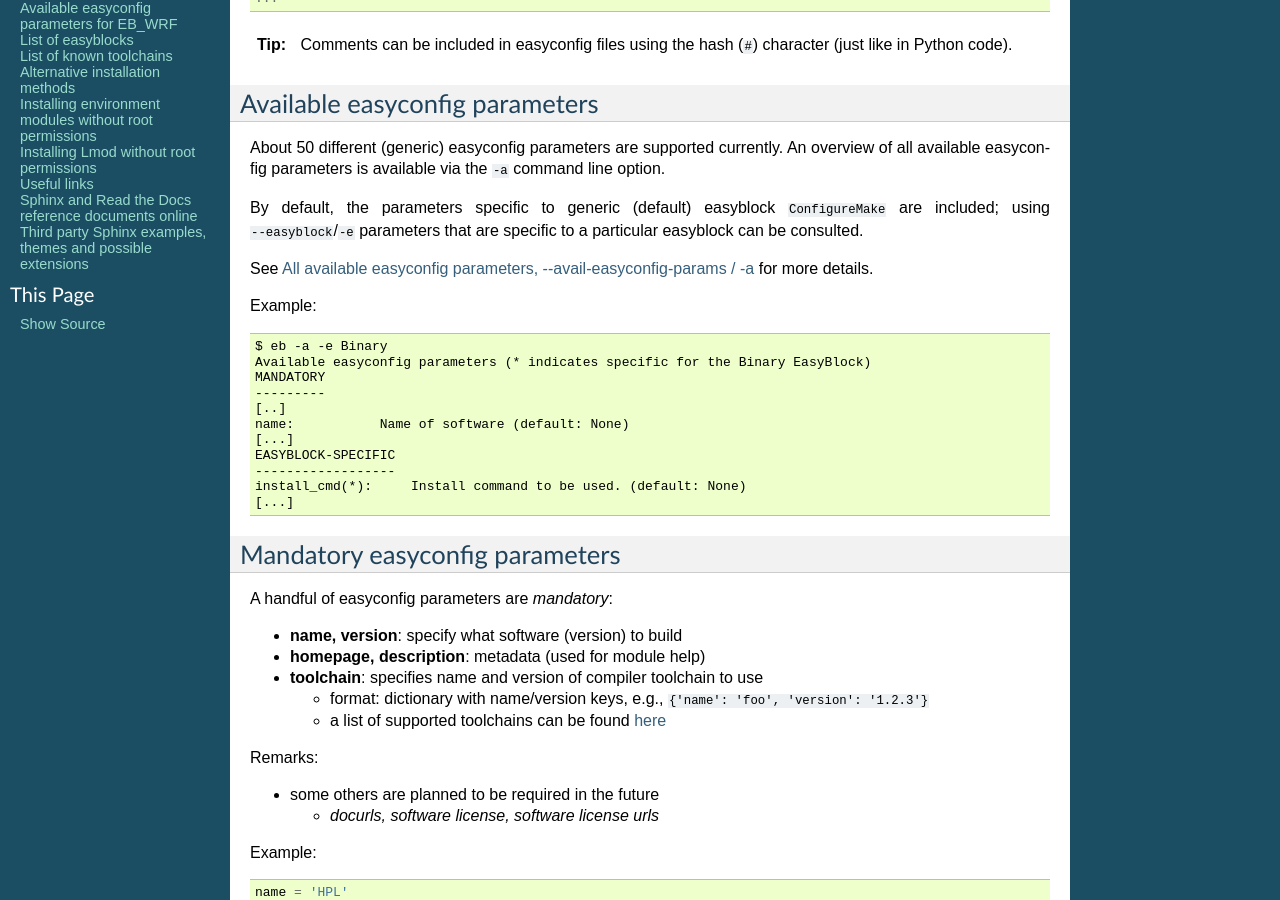
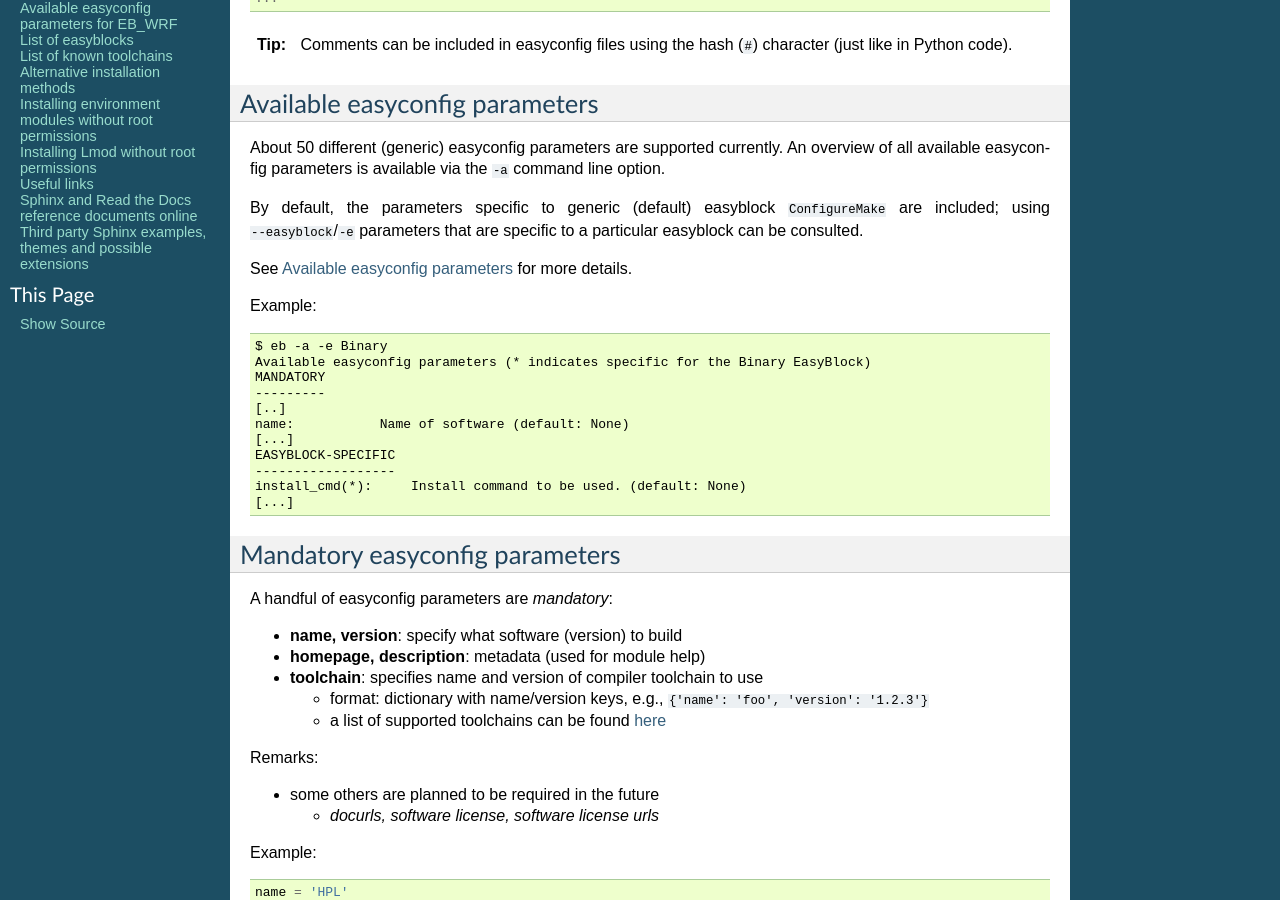
Before and after one commit to easybuilders/easybuild, a Sphinx documentation site: the page built from docs/Writing_easyconfig_files.rst, in a window 1280 px wide and 900 px high, scrolled down 1143 px. Built offline with Sphinx 7.4.7, drawn with Linux system fonts in a browser that asks for light colours; pages that are not in the unit, such as notebooks, are missing from menus.

Commit message:
fix broken link in usage page + use direct link to auto-updated page with available easyconfig parameters

```diff
--- a/docs/Using_the_EasyBuild_command_line.rst
+++ b/docs/Using_the_EasyBuild_command_line.rst
@@ -231,7 +231,7 @@ EasyBuild provides a significant amount of easyconfig parameters.
 An overview of all available easyconfig parameters can be obtained via
 ``eb --avail-easyconfig-params``, or ``eb -a`` for short.
 
-Refer to page :ref:`easyconfigs_parameters` for more information, the possible parameters are a very rich set.
+Refer to page :ref:`easyconfig_params` for more information, the possible parameters are a very rich set.
 
 Combine -a with ``--easyblock/-e`` to include parameters that are specific to a particular easyblock. For example::
 
--- a/docs/Writing_easyconfig_files.rst
+++ b/docs/Writing_easyconfig_files.rst
@@ -58,7 +58,7 @@ An overview of all available easyconfig parameters is available via the ``-a`` c
 By default, the parameters specific to generic (default) easyblock ``ConfigureMake`` are included;
 using ``--easyblock``/``-e`` parameters that are specific to a particular easyblock can be consulted.
 
-See :ref:`avail_easyconfig_params` for more details.
+See :ref:`easyconfig_params` for more details.
 
 Example::
 
```
